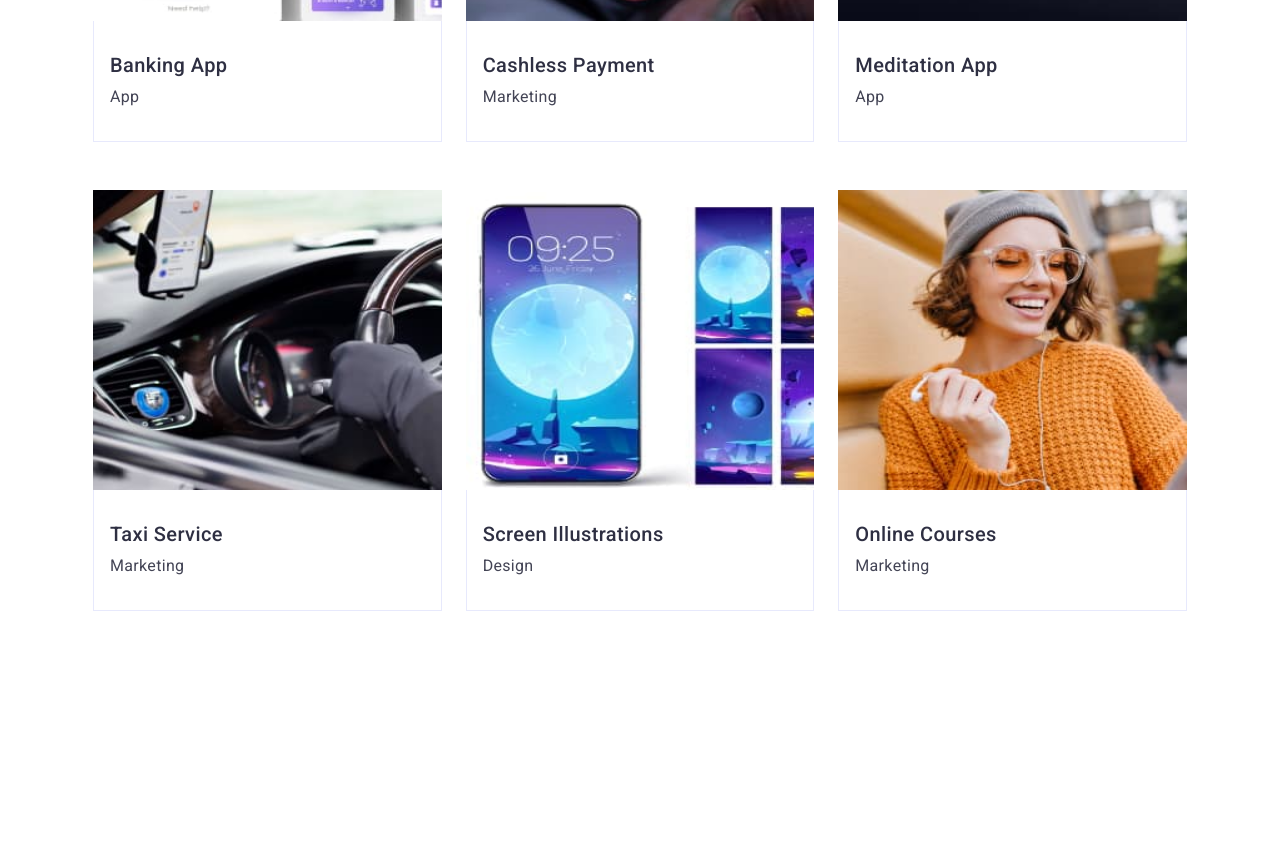
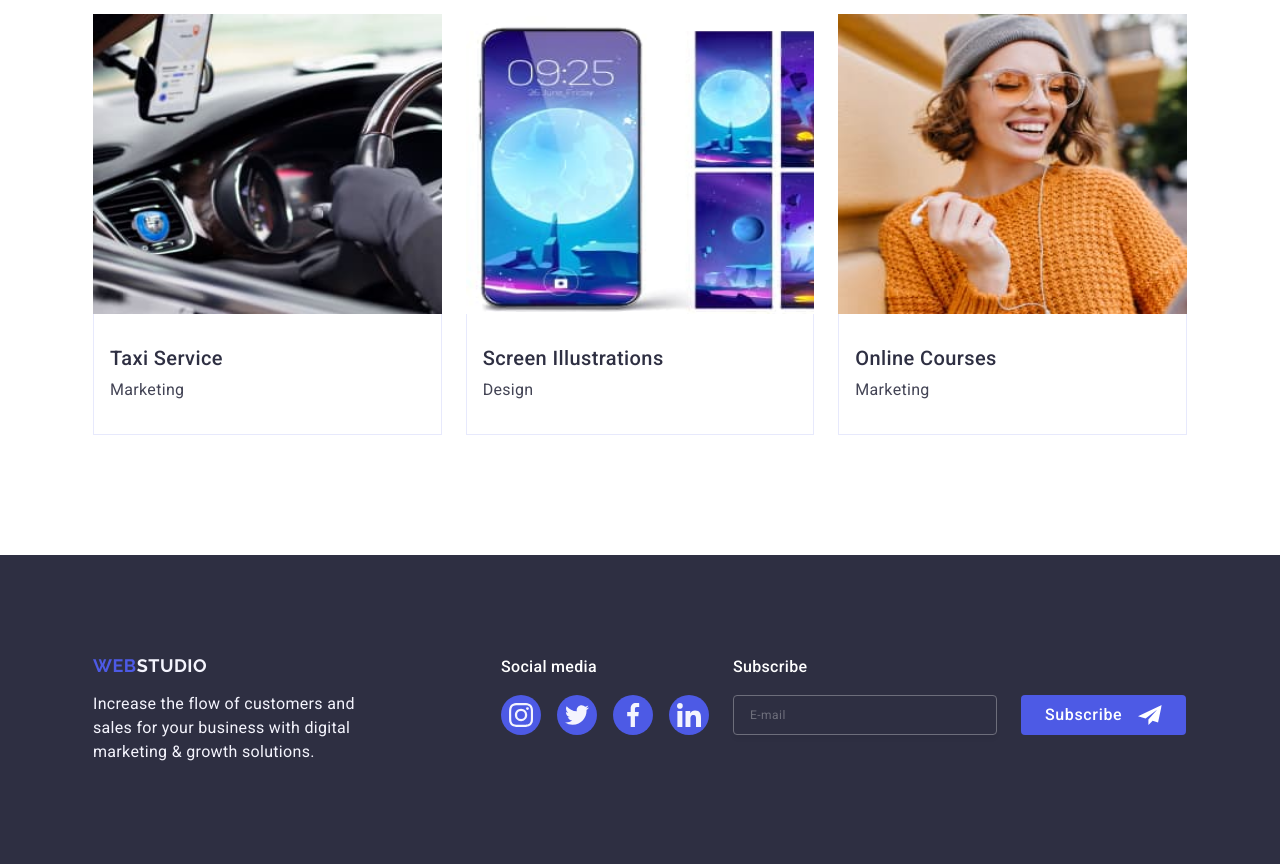
Before and after one commit to Frapsy32/goit-markup-hw-06, a plain HTML site: page index.html in a window 1280 px wide. Shown: the part 2539-3403 px from the top of the page. Before the commit the page ends 3270 px from the top, so only its background shows below. Drawn offline with nearby package versions, Linux system fonts and the light colour scheme.

Commit message:
hw_update_03

```diff
--- a/css/styles.css
+++ b/css/styles.css
@@ -275,10 +275,6 @@ img {
   margin-bottom: 72px;
 }
 
-.sides-list-item {
-  /* width: calc((100% - 24px * 3) / 3); */
-}
-
 .sides-header {
   /* font-size: 20px;
   font-weight: 500;
@@ -544,10 +540,11 @@ img {
   font-weight: 700;
   line-height: 1.17;
   letter-spacing: 0.03em;
-  text-align: left;
+
   text-transform: uppercase;
-  display: inline-block;
+  display: block;
   margin-bottom: 16px;
+  text-align: center;
 }
 
 .footer-logo .studio-footer {
@@ -557,7 +554,7 @@ img {
   font-weight: 700;
   line-height: 1.17;
   letter-spacing: 0.03em;
-  text-align: left;
+  text-align: center;
 }
 
 .footer-text {
@@ -574,15 +571,18 @@ img {
   letter-spacing: 0.02em;
   text-align: left;
   max-width: 264px;
+  display: block;
 }
 
 .footer-container {
   display: flex;
-  align-items: baseline;
+  /* align-items: baseline; */
+  flex-direction: column;
+  gap: 72px;
 }
 
 .footer-logo-wrap {
-  margin-right: 120px;
+  /* margin-right: 120px; */
 }
 
 .footer-list-item {
@@ -598,6 +598,7 @@ img {
   font-weight: 500;
   line-height: 1.5;
   letter-spacing: 0.02em;
+  text-align: center;
 }
 
 .footer-social-link {
@@ -628,13 +629,13 @@ img {
 }
 
 .footer-sub {
-  margin-left: 80px;
+  /* margin-left: 80px; */
   flex-direction: column;
 }
 
 .sub-form {
   display: flex;
-
+  flex-direction: column;
   gap: 24px;
 }
 
@@ -645,15 +646,16 @@ img {
   line-height: 150%;
   letter-spacing: 0.02em;
   margin-bottom: 16px;
+  text-align: center;
 }
 
 .sub-input {
   margin-top: 16px;
-  min-width: 264px;
+  width: 100%;
   height: 40px;
-  border-radius: 4px;
+  /* border-radius: 4px;
   border: 1px solid #fff;
-  box-shadow: 0px 4px 4px 0px rgba(0, 0, 0, 0.15);
+  box-shadow: 0px 4px 4px 0px rgba(0, 0, 0, 0.15); */
   background-color: transparent;
   padding-left: 16px;
   color: #ffffff;
@@ -662,6 +664,10 @@ img {
   line-height: 200%;
   letter-spacing: 0.04em;
   font-style: normal;
+  border: 1px solid rgb(255, 255, 255);
+  border-radius: 4px;
+  box-shadow: 0px 4px 4px 0px rgba(0, 0, 0, 0.15);
+  opacity: 0.3;
 }
 
 .sub-input::placeholder {
@@ -690,7 +696,9 @@ img {
   background: #4d5ae5;
 
   color: #fff;
-  min-width: 165px;
+  /* min-width: 165px;
+  height: 40px; */
+  width: 165px;
   height: 40px;
   font-size: 16px;
   font-weight: 500;
@@ -698,7 +706,7 @@ img {
   letter-spacing: 0.64px;
   border: none;
   margin-top: auto;
-
+  margin: 0 auto;
   transition: background-color 250ms cubic-bezier(0.4, 0, 0.2, 1);
 }
 
@@ -1016,6 +1024,40 @@ img {
   .portf-list-item {
     width: calc((100% - 24px) / 2);
   }
+
+  /** --------------- Footer ---------------- */
+
+  .footer-container {
+    flex-direction: row;
+    flex-wrap: wrap;
+    gap: 72px 24px;
+    max-width: 530px;
+  }
+
+  .footer-logo {
+    text-align: left;
+  }
+
+  .sub-input {
+    min-width: 264px;
+    margin-top: 0px;
+  }
+
+  .footer-social-media {
+    text-align: left;
+  }
+
+  .sub-label {
+    text-align: left;
+  }
+
+  .sub-form {
+    flex-direction: row;
+  }
+
+  .footer-sub {
+    flex-direction: column;
+  }
 }
 
 /* ! -------------- MEDIA DESKTOP ----------------- */
@@ -1033,6 +1075,7 @@ img {
   }
 
   .sides-list-item {
+    width: calc((100% - 24px * 3) / 4);
   }
 
   .sides-list-item:not(:last-child) {
@@ -1082,4 +1125,10 @@ img {
     padding-top: 120px;
     padding-bottom: 120px;
   }
+
+  /** --------------- Footer --------------- */
+
+  .footer-logo-wrap {
+    margin-right: 120px;
+  }
 }
--- a/index.html
+++ b/index.html
@@ -477,7 +477,7 @@
 
     <!-- ! -------- FOOTER ---------- -->
 
-    <!-- <footer class="footer">
+    <footer class="footer">
       <div class="container footer-container">
         <div class="footer-logo-wrap">
           <a class="footer-logo" href="./index.html" target="_parent"
@@ -555,7 +555,7 @@
           </form>
         </div>
       </div>
-    </footer> -->
+    </footer>
 
     <!-- <div class="backdrop">
       <div class="modal">
```
